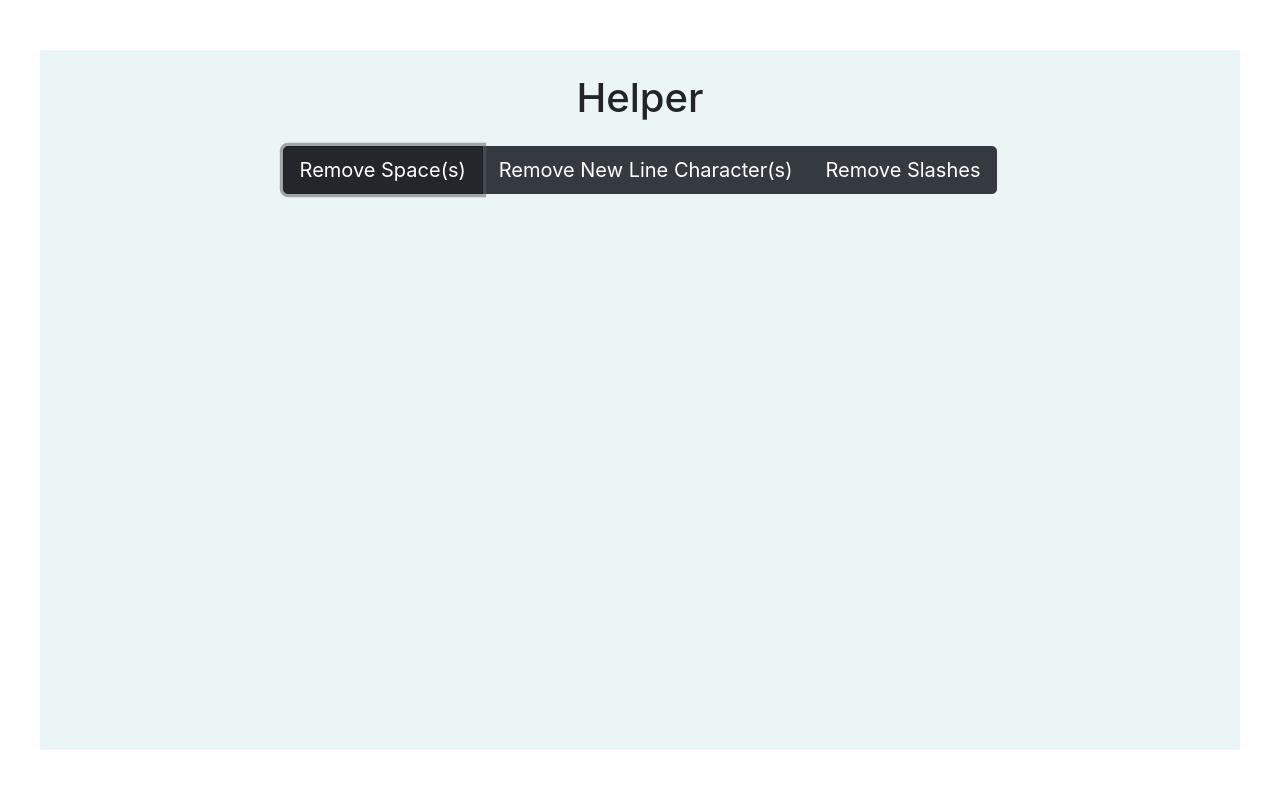
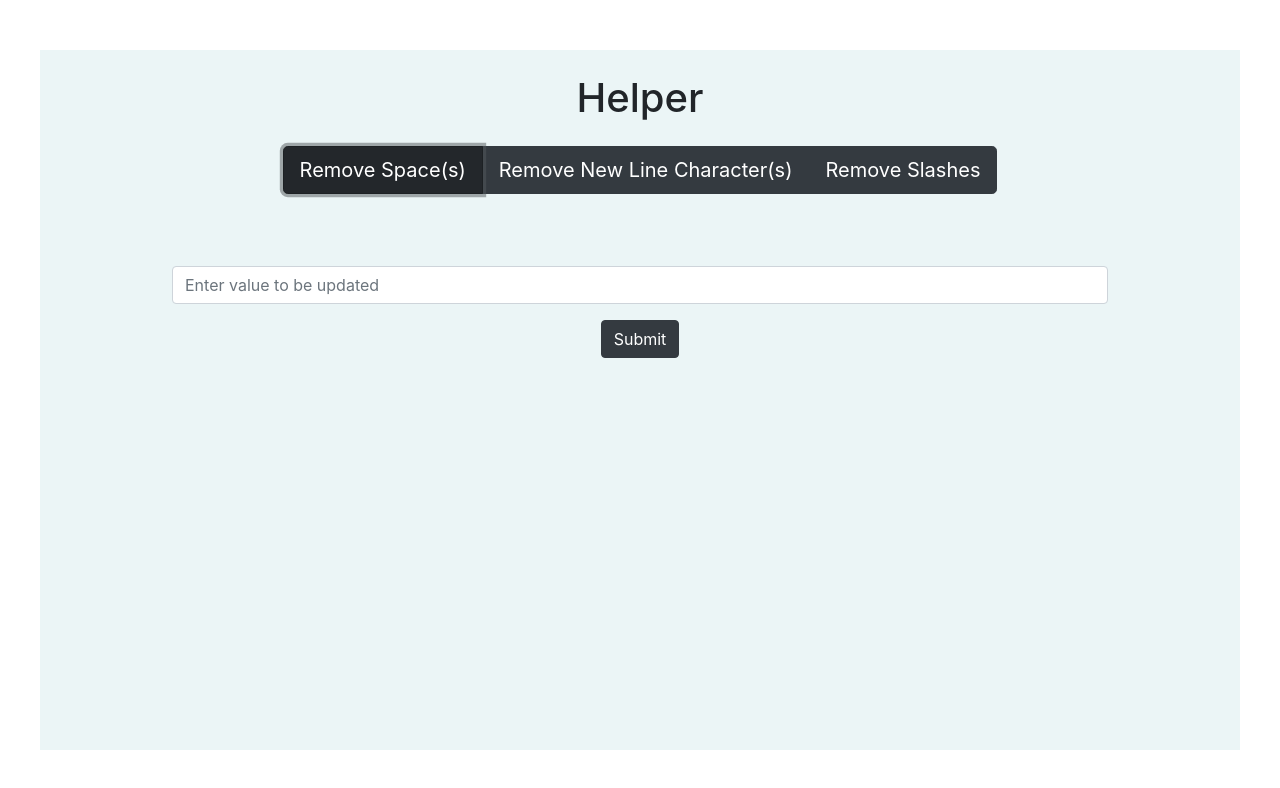
Before and after one commit to MarleeG/WorkHelper, a React (Create React App) app: page / in a window 1280 px wide. Both pictures are taken after a click on the button "Remove Space(s)". Shown: the top 788 px of the page. Built offline with nearby package versions, Linux system fonts and the light colour scheme.

Commit message:
created conditional input

```diff
--- a/src/method/components/base.js
+++ b/src/method/components/base.js
@@ -1,28 +1,50 @@
-import React, { Fragment } from "react";
+import React, { Fragment, useState } from "react";
 import { Container, Row, Col } from "react-bootstrap";
 
 import "./base.css"
 import MethodButton from "../../shared/components/UIElement/MethodButton";
+import Input from "../../shared/components/UIElement/Input";
 
 const Base = props => {
+    const [input, showInputHandler] = useState(false);
+
+    // this.handleClick = val => {
+    //     showInputHandler(val)
+    // }
+
+
     return (
         <Fragment>
             <div className="base-parent">
-
                 <Container className="base text-center" fluid>
                     <Row className="base-row my-4" >
                         <Col lg={12}>
                             <h1>Helper</h1>
                             {/* render method buttons */}
-                            <MethodButton/>
+                            {/* handleClick={(v) => this.handleClick(v)} */}
+                            {/* updateInput={showInputHandler} */}
+                            <MethodButton  updateInput={showInputHandler}/>
                         </Col>
                     </Row>
 
+                    {
+                        input && (
+                            <Row>
+                                <Col lg={12}>
+                                    <Input />
+                                </Col>
+                            </Row>
+                        )
+                    }
+
+
                 </Container>
             </div>
-
         </Fragment>
     )
 }
 
+
+
+
 export default Base;
--- /dev/null
+++ b/src/shared/components/UIElement/Input.css
@@ -0,0 +1,3 @@
+.input-form{
+    width: 80%;
+}
--- /dev/null
+++ b/src/shared/components/UIElement/Input.js
@@ -0,0 +1,33 @@
+import React, { Fragment, useRef } from 'react';
+import { Form, Button } from 'react-bootstrap';
+
+import "./Input.css";
+
+const Input = props => {
+    const inputValue = useRef(null);
+    function handleSubmit() {
+        inputValue.current.value = "";
+        // console.log(inputValue.current.value);
+        // inputValue = useRef("");
+    }
+
+    return (
+        <Fragment>
+            <div className="mt-5 input-form mx-auto">
+                <Form>
+                    <Form.Group controlId="formInput">
+                        <Form.Control type="text" placeholder="Enter value to be updated" ref={inputValue} />
+                    </Form.Group>
+                </Form>
+
+
+                <Button variant="dark" type="submit" onClick={handleSubmit}>
+                    Submit
+                </Button>
+
+            </div>
+        </Fragment>
+    )
+}
+
+export default Input;
--- a/src/shared/components/UIElement/MethodButton.js
+++ b/src/shared/components/UIElement/MethodButton.js
@@ -4,6 +4,7 @@ import { ButtonGroup, Button } from 'react-bootstrap';
 
 const MethodButton = props => {
     const methodText = ["Remove Space(s)", "Remove New Line Character(s)", "Remove Slashes"];
+    console.log(props);
 
     return (
         <Fragment>
@@ -12,7 +13,9 @@ const MethodButton = props => {
             <ButtonGroup aria-label="Method Options" size="lg">
                 {methodText.map((mthd, idx) => {
                     return (
-                        <Button variant="dark" key={idx}>{mthd}</Button>
+                        <Button variant="dark" key={idx} onClick={() => props.updateInput(true)}>
+                            {mthd}
+                        </Button>
                     )
                 })}
             </ButtonGroup>
```
